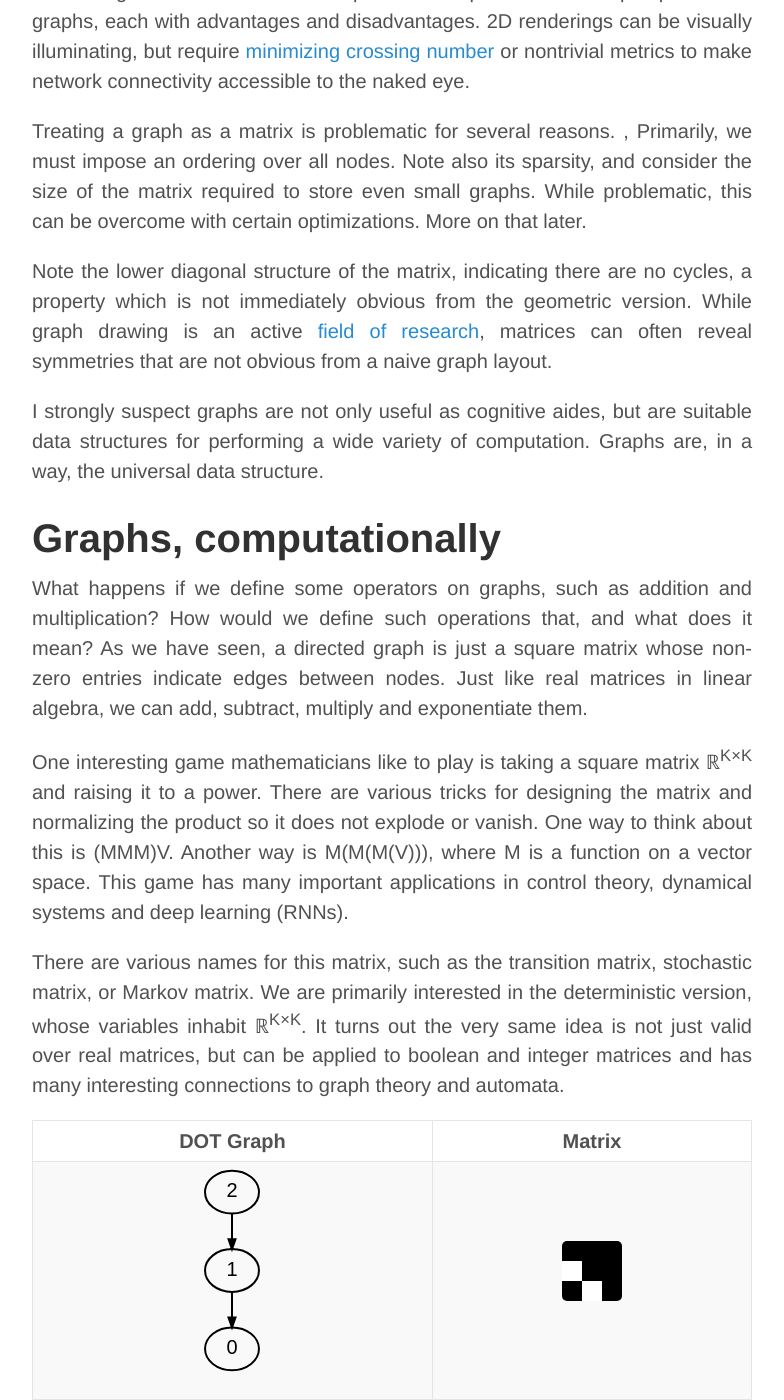
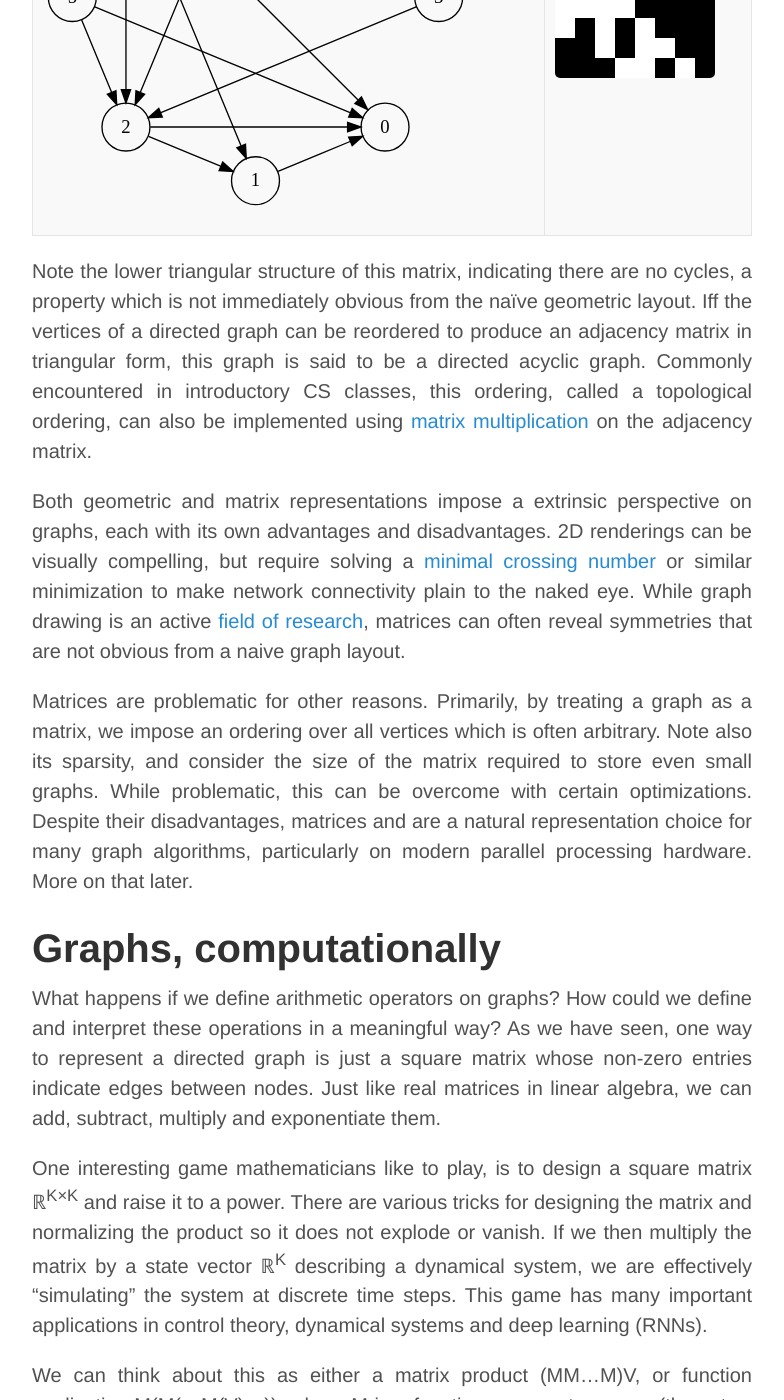
Before and after one commit to breandan/breandan.github.io, a Jekyll site: the page built from index.html, in a window 1280 px wide and 1400 px high, scrolled down 18117 px. Shown: the whole window, without its empty margins (248-1032 px from the left). Built offline with Jekyll 4.4.1, drawn with Linux system fonts in a browser that asks for light colours; nearby versions of some CDN libraries; some web fonts are replaced; formulas are drawn with MathJax 3; the list of posts is cut into pages by our own code; comment, search, counter and statistics services are not loaded; some of the changed text lies outside the part shown.

Commit message:
describe dag as triangular matrix and more exposition

````diff
--- a/_posts/2020-06-30-graph-computation.md
+++ b/_posts/2020-06-30-graph-computation.md
@@ -4,15 +4,19 @@ title: Computation graphs and graph computation
 
 ---
 
-A carefully edited anthology in which I vindicate my illustrious career as a hype-chasing Hacker News junkie, AI astrologer, and Twitter fortune-teller, while debunking my critics in the peanut gallery. I also extol the virtues of graphs, algebra, types, and the value of these concepts for software engineering. Finally, I share my predictions for the path ahead, which I consider to be the start of an exciting new chapter in the history of computing.
+A carefully edited anthology in which I vindicate my illustrious career as a hype-chasing Hacker News junkie, AI astrologer, and Twitter fortune-teller, while debunking my critics in the peanut gallery. I also extol the virtues of graphs, algebra, types, and how these concepts can help us think about software. Finally, I share my predictions for the path ahead, which I consider to be the start of an exciting new chapter in computing history.
+
+TLDR: Research has shown a great many algorithms can be expressed as matrix multiplication, suggesting an unrealized connection between linear algebra and computer science. I speculate that graphs are the missing piece of the puzzle. Graphs are not only useful as cognitive aides, but are suitable data structures for performing a wide variety of computation, particularly on modern parallel architectures. Finally, I propose a computational primitive based on matrix multiplication.
+
+Disclaimer: None of these ideas are mine. Shoulders of giants.
 
 *Note: Use landscape mode for optimal reading experience.*
 
 # New decade, new delusions
 
-Over the last decade, I bet on some strange ideas. A lot of people I looked up to at the time laughed at me. I'll bet they aren't laughing anymore. I ought to thank them one day, because their laughter gave me a lot of motivation. I've said some idiotic things to be sure, but I've also made some laughable predictions which turned out correct. Lesson learned: aim straighter.
+Over the last decade, I bet on some strange ideas. A lot of people I looked up to at the time laughed at me. I'll bet they aren't laughing anymore. I ought to thank them one day, because their laughter gave me a lot of motivation. I've said some idiotic things to be sure, but I've also made some laughable predictions which were correct. Lesson learned: aim straighter.
 
-In 2012, I was in Austin sitting next to an ex-poker player named [Amir](https://twitter.com/amirpc) who was singing Hinton's praises. I poured over his technicolor slides and something must have clicked, because I quit my job in a hurry and launched an educational project using speech recognition and restricted Boltzman machines. It never panned out, but I learned a lot about ASR and Android audio. Still love [that idea](http://breandan.net/2014/02/09/the-end-of-illiteracy/).
+In 2012, I was in Austin sitting next to an ex-poker player named [Amir](https://twitter.com/amirpc) who was singing Hinton's praises. Hypnotized by his technicolor slides, I quit my job in a hurry and started an educational project using speech recognition and restricted Boltzman machines. It never panned out, but I learned a lot about ASR and Android audio. Still love [that idea](http://breandan.net/2014/02/09/the-end-of-illiteracy/).
 
 <center>
 <a href="https://www.cs.toronto.edu/~hinton/csc2535/notes/lec4new.pdf"><img align="center" width="75%" src="../images/rbm.png"/></a>
@@ -235,7 +239,7 @@ class Vertex(val id: String, map: (Vertex) -> Set<Vertex>) {
 
 Consider the simple case, with a self-loop. To construct a vertex with a self loop, we can call `Vertex("a") { setOf(it) }`.
 
-Let us consider an algorithm called the Weisfeiler-Lehman isomorphism test. My colleague David Bieber has written a nice [blog post](https://davidbieber.com/post/2019-05-10-weisfeiler-lehman-isomorphism-test/) about this. I'll focus on the implementation. First, we need a pooling operator, which will aggregate all neighbors in our neighborhood:
+Let us consider an algorithm called the Weisfeiler-Lehman isomorphism test. My colleague David Bieber wrote a [nice piece](https://davidbieber.com/post/2019-05-10-weisfeiler-lehman-isomorphism-test/) on this. I'll focus on the implementation. First, we need a pooling operator, which will aggregate all neighbors in our neighborhood:
 
 ```kotlin
 fun Graph.poolBy(op: Set<Vertex>.() -> Int): Map<Vertex, Int> =
@@ -344,27 +348,25 @@ $$
 \end{align*}
 $$
 
-Just like matrices, we can also think of a graph as a function which carries information from state to state - given a state, it tells us which states are accessible. This correspondence suggests an unrealized connection between graph theory and linear algebra which is still being explored, and promises important applications for signal processing on graphs.
+Just like matrices, we can also think of a graph as a function which carries information from state to state - given a state, it tells us which next states are accessible. This correspondence suggests an unrealized connection between graph theory and linear algebra which is still being explored, and promises important applications for signal processing on graphs.
 
 |Geometric | Matrix |
-|------|--------|
+|:------:|:-------:|
 |![](../images/ld_graph_dot.svg)|![](../images/ld_graph_mat.png)|
 
-Both the geometric and matrix interpretations impose a extrinsic perspective on graphs, each with advantages and disadvantages. 2D renderings can be visually illuminating, but require [minimizing crossing number](https://en.wikipedia.org/wiki/Crossing_number_(graph_theory)) or nontrivial metrics to make network connectivity accessible to the naked eye.
+Note the lower triangular structure of this matrix, indicating there are no cycles, a property which is not immediately obvious from the naïve geometric layout. Iff the vertices of a directed graph can be reordered to produce an adjacency matrix in triangular form, this graph is said to be a directed acyclic graph. Commonly encountered in introductory CS classes, this ordering, called a topological ordering, can also be implemented using [matrix multiplication](https://en.wikipedia.org/wiki/Topological_sorting#Parallel_algorithms) on the adjacency matrix.
 
-Treating a graph as a matrix is problematic for several reasons. , Primarily, we must impose an ordering over all nodes. Note also its sparsity, and consider the size of the matrix required to store even small graphs. While problematic, this can be overcome with certain optimizations. More on that later.
+Both geometric and matrix representations impose a extrinsic perspective on graphs, each with its own advantages and disadvantages. 2D renderings can be visually compelling, but require solving a [minimal crossing number](https://en.wikipedia.org/wiki/Crossing_number_(graph_theory)) or similar minimization to make network connectivity plain to the naked eye. While graph drawing is an active [field of research](http://www.graphdrawing.org/), matrices can often reveal symmetries that are not obvious from a naive graph layout.
 
-Note the lower diagonal structure of the matrix, indicating there are no cycles, a property which is not immediately obvious from the geometric version. While graph drawing is an active [field of research](http://www.graphdrawing.org/), matrices can often reveal symmetries that are not obvious from a naive graph layout.
-
-I strongly suspect graphs are not only useful as cognitive aides, but are suitable data structures for performing a wide variety of computation. Graphs are, in a way, the universal data structure.
+Matrices are problematic for other reasons. Primarily, by treating a graph as a matrix, we impose an ordering over all vertices which is often arbitrary. Note also its sparsity, and consider the size of the matrix required to store even small graphs. While problematic, this can be overcome with certain optimizations. Despite their disadvantages, matrices and are a natural representation choice for many graph algorithms, particularly on modern parallel processing hardware. More on that later.
 
 # Graphs, computationally
 
-What happens if we define some operators on graphs, such as addition and multiplication? How would we define such operations that, and what does it mean? As we have seen, a directed graph is just a square matrix whose non-zero entries indicate edges between nodes. Just like real matrices in linear algebra, we can add, subtract, multiply and exponentiate them.
+What happens if we define arithmetic operators on graphs? How could we define and interpret these operations in a meaningful way? As we have seen, one way to represent a directed graph is just a square matrix whose non-zero entries indicate edges between nodes. Just like real matrices in linear algebra, we can add, subtract, multiply and exponentiate them.
 
-One interesting game mathematicians like to play is taking a square matrix ℝ<sup>K×K</sup> and raising it to a power. There are various tricks for designing the matrix and normalizing the product so it does not explode or vanish. One way to think about this is (MMM)V. Another way is M(M(M(V))), where M is a function on a vector space. This game has many important applications in control theory, dynamical systems and deep learning (RNNs).
+One interesting game mathematicians like to play, is to design a square matrix ℝ<sup>K×K</sup> and raise it to a power. There are various tricks for designing the matrix and normalizing the product so it does not explode or vanish. If we then multiply the matrix by a state vector ℝ<sup>K</sup> describing a dynamical system, we are effectively "simulating" the system at discrete time steps. This game has many important applications in control theory, dynamical systems and deep learning (RNNs).
 
-There are various names for this matrix, such as the transition matrix, stochastic matrix, or Markov matrix. We are primarily interested in the deterministic version, whose variables inhabit ℝ<sup>K×K</sup>. It turns out the very same idea is not just valid over real matrices, but can be applied to boolean and integer matrices and has many interesting connections to graph theory and automata.
+We can think about this as either a matrix product (MM...M)V, or function application M(M(...M(V)...)), where M is a function on a vector space (these two views are equivalent). There are various names for M, such as the transition matrix, stochastic matrix, or Markov matrix. We are primarily interested in the deterministic version, whose variables inhabit ℝ<sup>K×K</sup>. It turns out the very same idea is not just valid over real matrices, but can be generalized to boolean and integer matrices and has many interesting applications to graph theory and automata.
 
 |DOT Graph|Matrix|
 |:-------:|:----:|
@@ -385,7 +387,7 @@ This astonishing result suggests that, at least for the context free languages,
 - Pushdown automata
 - Petri nets
 
-We will now show a few examples of how to simulate a state machine using matrix multiplication. Here, the state only carries a binary or integer value, but we can also imagine it carrying other "messages" around the graph:
+We now attempt to show a few examples simulating a state machine using matrix multiplication. For illustrative purposes, the state simply holds a vector of binary or integer values, however we can also imagine it carrying other "messages" around the graph in a similar manner, using their corresponding algebras. Here, we will use the boolean algebra, for multiplication:
 
 ## Linear chains
 
@@ -831,7 +833,7 @@ One issue with efficient representation of graphs is space complexity. Suppose w
 
 Another, thornier, problem with graph algorithms is their time complexity. Many interesting problems on graphs are NP-complete, including Hamiltonian paths and subgraph isomorphism. If so, how are we supposed to do any computation if every operation may take nondeterminstic polynomial time? Computer science people are mostly concerned with worst case complexity, which rarely ever occurs in practice. Real world isomorphism can be solved quickly using approximate algorithms, such as the one we saw earlier.
 
-One issue with computation graphs is that in most programming languages, they are not reified. That is, for a given value, we would like some method which programmatically returned its entire computation graph. We can encode that program as a graph.
+One issue with computation graphs is that in most programming languages, they are not reified. That is, for a given value, we would like some method which programmatically returned its provenance, as a computation graph. Which we can encode that program as a graph.
 
 <center><blockquote class="twitter-tweet"><p lang="en" dir="ltr">Prediction: In 20 years, most of today&#39;s ISAs (x86, ARM, MIPS) will be virtual or obsolete. Underneath the hood, everything will be sparse matmuls running on a homogeneous silicon mesh. Physical CPUs will be like gasoline engines - marvels of engineering, but far too complicated.</p>&mdash; breandan (@breandan) <a href="https://twitter.com/breandan/status/1278139598942679041?ref_src=twsrc%5Etfw">July 1, 2020</a></blockquote> <script async src="https://platform.twitter.com/widgets.js" charset="utf-8"></script></center>
 
````
